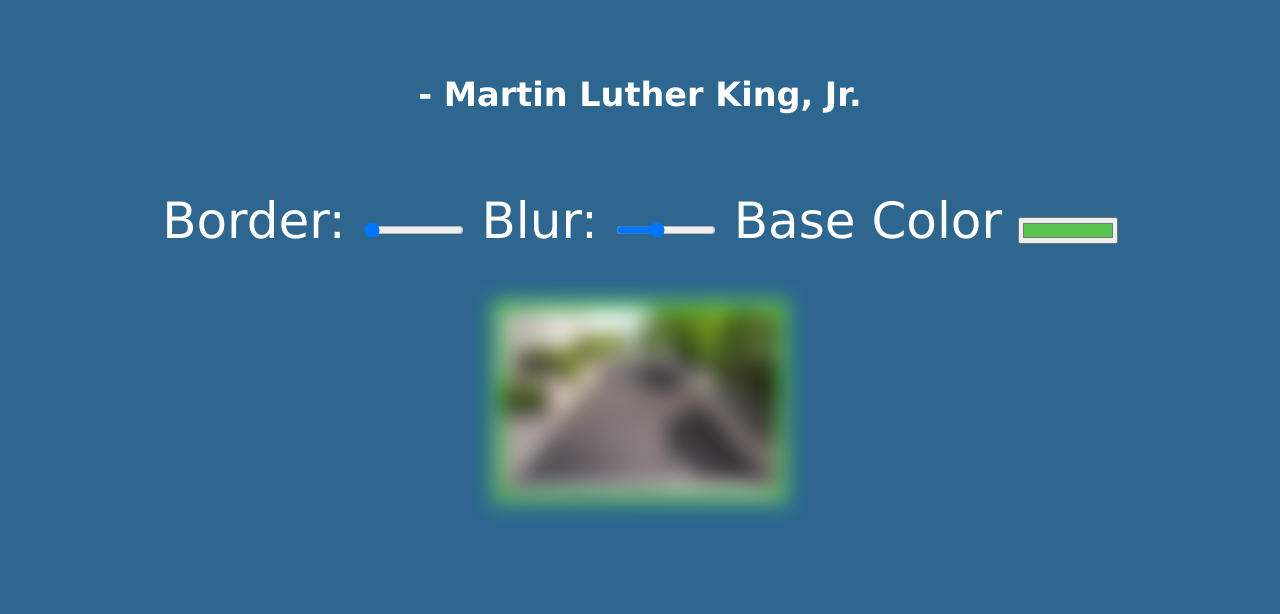
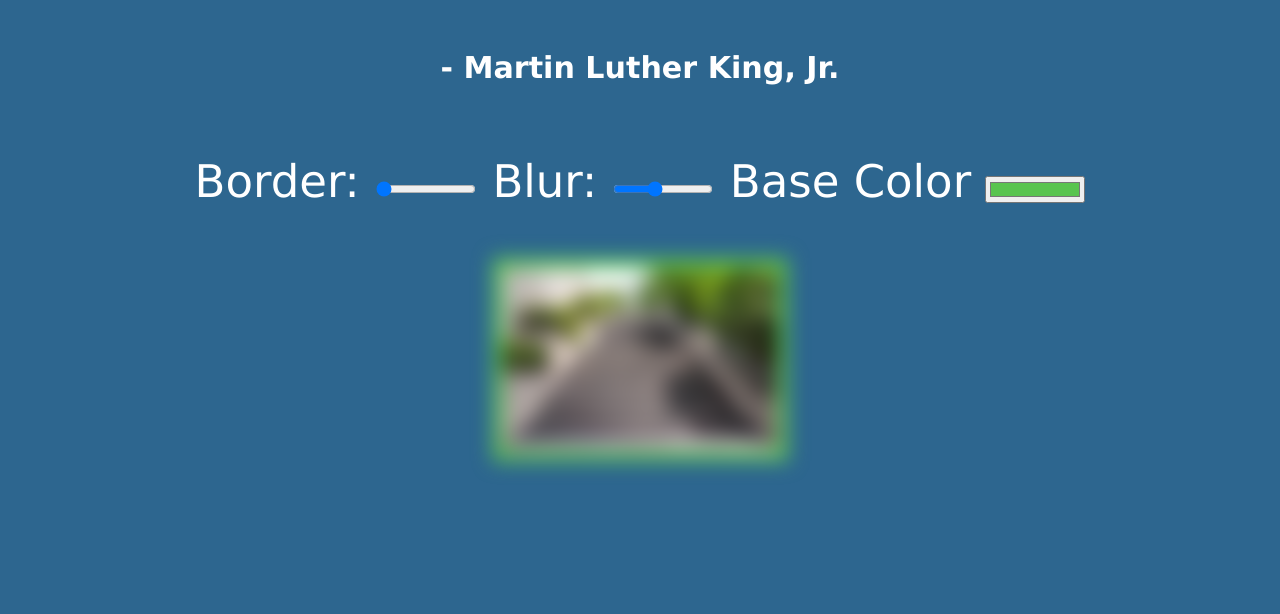
Before and after one commit to victoriaukatu/javascript30_learning-css-variables, a plain HTML site: page index.html in a window 1280 px wide. Shown: the part 186-800 px from the top of the page. Drawn offline with Linux system fonts and the light colour scheme.

Commit message:
Update README

```diff
--- a/index.html
+++ b/index.html
@@ -52,8 +52,8 @@
       background: #2d668f;
       color: white;
       font-family: 'verdana', sans-serif;
-      font-weight: 100;
-      font-size: 50px;
+      font-weight: 60;
+      font-size: 45px;
     }
 
     .controls {
@@ -65,9 +65,11 @@
     }
   </style>
 
+
   <script>
-    /* The output of querySelector is what is called a Nodelist */
+    /* Good to know: The output of querySelector is what is called a Nodelist */
     /* It seems like an array (e.g. has brackets, length, etc.) but doesn't have all the methods an array does, like mapping */
+
     const inputs = document.querySelectorAll('.controls input');
 
     function handleUpdate() {
```
Also changed, not shown: css-final.jpg (added), 1 other file.
